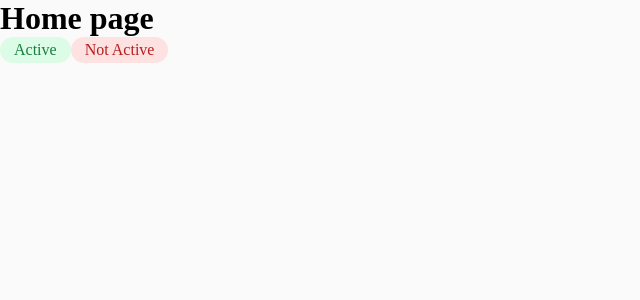
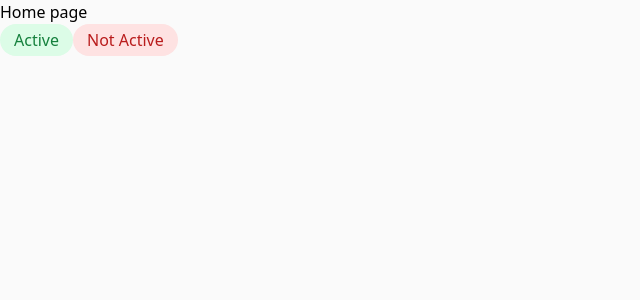
Before and after one commit to PetroGal/crm-next, a Next.js app: page / in a window 1280 px wide. Shown: the top 300 px of the page, without its empty margins (0-640 px from the left). Built offline with nearby package versions, Linux system fonts and the light colour scheme.

Commit message:
installed tailwind css

```diff
--- a/package.json
+++ b/package.json
@@ -17,9 +17,12 @@
     "@types/node": "^20",
     "@types/react": "^18",
     "@types/react-dom": "^18",
+    "autoprefixer": "^10.4.20",
     "eslint": "^8",
     "eslint-config-next": "15.0.3",
+    "postcss": "^8.4.49",
     "prettier": "^3.4.1",
+    "tailwindcss": "^3.4.15",
     "typescript": "^5"
   }
 }
--- /dev/null
+++ b/postcss.config.js
@@ -0,0 +1,6 @@
+module.exports = {
+  plugins: {
+    tailwindcss: {},
+    autoprefixer: {},
+  },
+}
--- a/src/app/globals.css
+++ b/src/app/globals.css
@@ -1,3 +1,7 @@
+@tailwind base;
+@tailwind components;
+@tailwind utilities;
+
 * {
   box-sizing: border-box;
   padding: 0;
--- a/src/app/page.tsx
+++ b/src/app/page.tsx
@@ -4,7 +4,7 @@ import NotActiveLabel from '@/app/components/not-active-label';
 export default function Home() {
   return (
     <main>
-      <h1>Home page</h1>
+      <h1 className="text - xl">Home page</h1>
       <ActiveLabel>Active</ActiveLabel>
       <NotActiveLabel>Not Active</NotActiveLabel>
     </main>
--- /dev/null
+++ b/tailwind.config.js
@@ -0,0 +1,8 @@
+/** @type {import('tailwindcss').Config} */
+module.exports = {
+  content: ['./src/**/*.{js,ts,jsx,tsx,mdx}'],
+  theme: {
+    extend: {},
+  },
+  plugins: [],
+};
```
Also changed, not shown: 1 other file (tests, documents, lock files or other folders).
